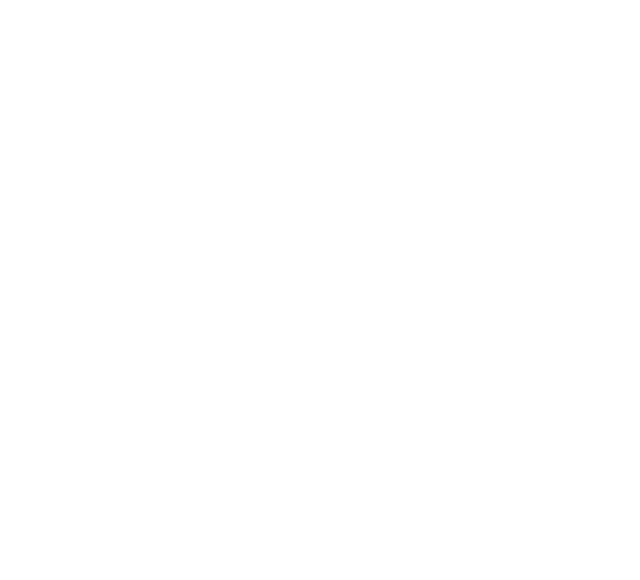
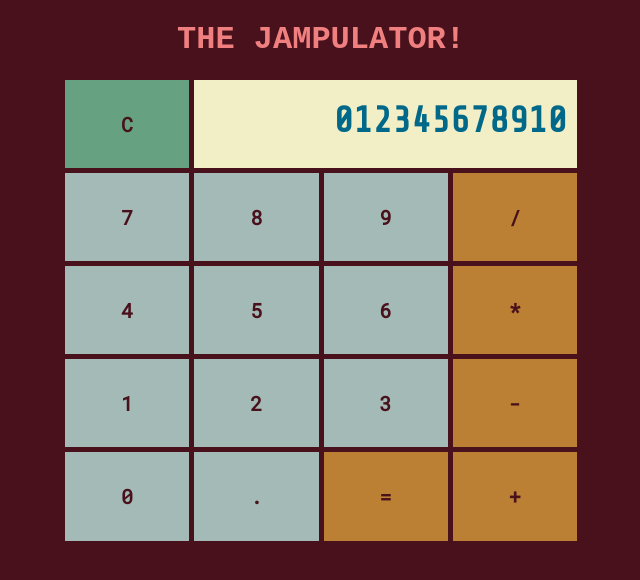
Before and after one commit to jampamatos/calculator, a plain HTML site: page index.html in a window 1280 px wide. Shown: the whole page, without its empty margins (319-959 px from the left). Drawn offline with nearby package versions, Linux system fonts and the light colour scheme; a web font is replaced by a local one.

Commit message:
Finished calculator styling.

```diff
--- a/css/style.css
+++ b/css/style.css
@@ -0,0 +1,147 @@
+@import url('https://fonts.googleapis.com/css2?family=Azeret+Mono:wght@400;700&family=Roboto+Mono&family=Share+Tech+Mono&display=swap');
+:root {
+    --darksienna: #49111C;
+    --platinum: #E5E7E6;
+    --ligthcoral: #F08080;
+    --bluesaphire: #006989;
+    --lightgoldenrod: #F2EFC7;
+    --numcolor: #A4BAB7;
+    --numhover: #E5E7E6;
+    --opcolor: #BC8034;
+    --ophover: #D5A021;
+    --clearcolor: #66A182;
+    --clearhover: #20FC8F;
+}
+
+#clear {
+    grid-area: clear;
+}
+
+#display {
+    grid-area: display;
+}
+
+#num1 {
+    grid-area: num1;
+}
+
+#num2 {
+    grid-area: num2;
+}
+
+#num3 {
+    grid-area: num3;
+}
+
+#num4 {
+    grid-area: num4;
+}
+
+#num5 {
+    grid-area: num5;
+}
+
+#num6 {
+    grid-area: num6;
+}
+
+#num7 {
+    grid-area: num7;
+}
+
+#num8 {
+    grid-area: num8;
+}
+
+#num9 {
+    grid-area: num9;
+}
+
+#num0 {
+    grid-area: num0;
+}
+
+#num-dot {
+    grid-area: num-dot;
+}
+
+#op-dvs {
+    grid-area: op-dvs;
+}
+
+body {
+    background-color: var(--darksienna);
+}
+
+h1 {
+    font-family: 'Azeret Mono', monospace;
+    color: var(--ligthcoral);
+    text-align: center;
+}
+
+#calc-wrapper {
+    display: grid;
+    grid-template-areas: "clear display display display" "num7 num8 num9 op-dvs" "num4 num5 num6 op-mult" "num1 num2 num3 op-sub" "num0 num-dot op-eq op-sum";
+    grid-template-rows: 1fr 1fr 1fr 1fr 1fr;
+    grid-template-columns: 1fr 1fr 1fr 1fr;
+    width: 40vw;
+    margin: auto;
+    gap: 5px;
+}
+
+#display {
+    font-family: 'Share Tech Mono', monospace;
+    background-color: var(--lightgoldenrod);
+    color: var(--bluesaphire);
+    font-size: 1.375rem;
+    font-size: clamp(1.375rem, 0.9711538461538463rem + 1.7948717948717947vw, 2.25rem);
+    font-weight: bold;
+    text-align: right;
+    padding-right: 10px;
+    padding-top: 20px;
+}
+
+#clear, .number, .operator {
+    padding: 25% 0;
+    border: none;
+    font-family: 'Roboto Mono', monospace;
+    font-size: 20px;
+    font-weight: bold;
+    color: var(--darksienna);
+}
+
+.number {
+    background-color: var(--numcolor);
+}
+
+.number:hover {
+    background-color: var(--numhover);
+}
+
+.operator {
+    background-color: var(--opcolor);
+}
+
+.operator:hover {
+    background-color: var(--ophover);
+}
+
+#clear {
+    background-color: var(--clearcolor);
+}
+
+#clear:hover {
+    background-color: var(--clearhover);
+}
+
+@media (max-width:540px) {
+    #calc-wrapper {
+        width: 60vw;
+    }
+}
+
+@media (max-width:360px) {
+    #calc-wrapper {
+        width: 80vw;
+    }
+}
--- a/index.html
+++ b/index.html
@@ -1,5 +1,6 @@
 <!DOCTYPE html>
 <html lang="en">
+
 <head>
     <meta charset="UTF-8">
     <meta http-equiv="X-UA-Compatible" content="IE=edge">
@@ -8,7 +9,33 @@
     <script src="script/script.js"></script>
     <title>Jampulator</title>
 </head>
+
 <body>
+    <h1> THE JAMPULATOR!</h1>
 
+    <div id="calc-wrapper">
+        <button id="clear">C</button>
+        <div id="display">
+            <span id="display-numb">012345678910</span>
+        </div>
+        <button id="num7" class="number">7</button>
+        <button id="num8" class="number">8</button>
+        <button id="num9" class="number">9</button>
+        <button id="op-dvs" class="operator">/</button>
+        <button id="num4" class="number">4</button>
+        <button id="num5" class="number">5</button>
+        <button id="num6" class="number">6</button>
+        <button id="op-mult" class="operator">*</button>
+        <button id="num1" class="number">1</button>
+        <button id="num2" class="number">2</button>
+        <button id="num3" class="number">3</button>
+        <button id="op-sub" class="operator">-</button>
+        <button id="num0" class="number">0</button>
+        <button id="num-dot" class="number">.</button>
+        <button id="op-eq" class="operator">=</button>
+        <button id="op-sum" class="operator">+</button>
+
+    </div>
 </body>
+
 </html>
```
Also changed, not shown: script/script.js (+10 -10 lines).
